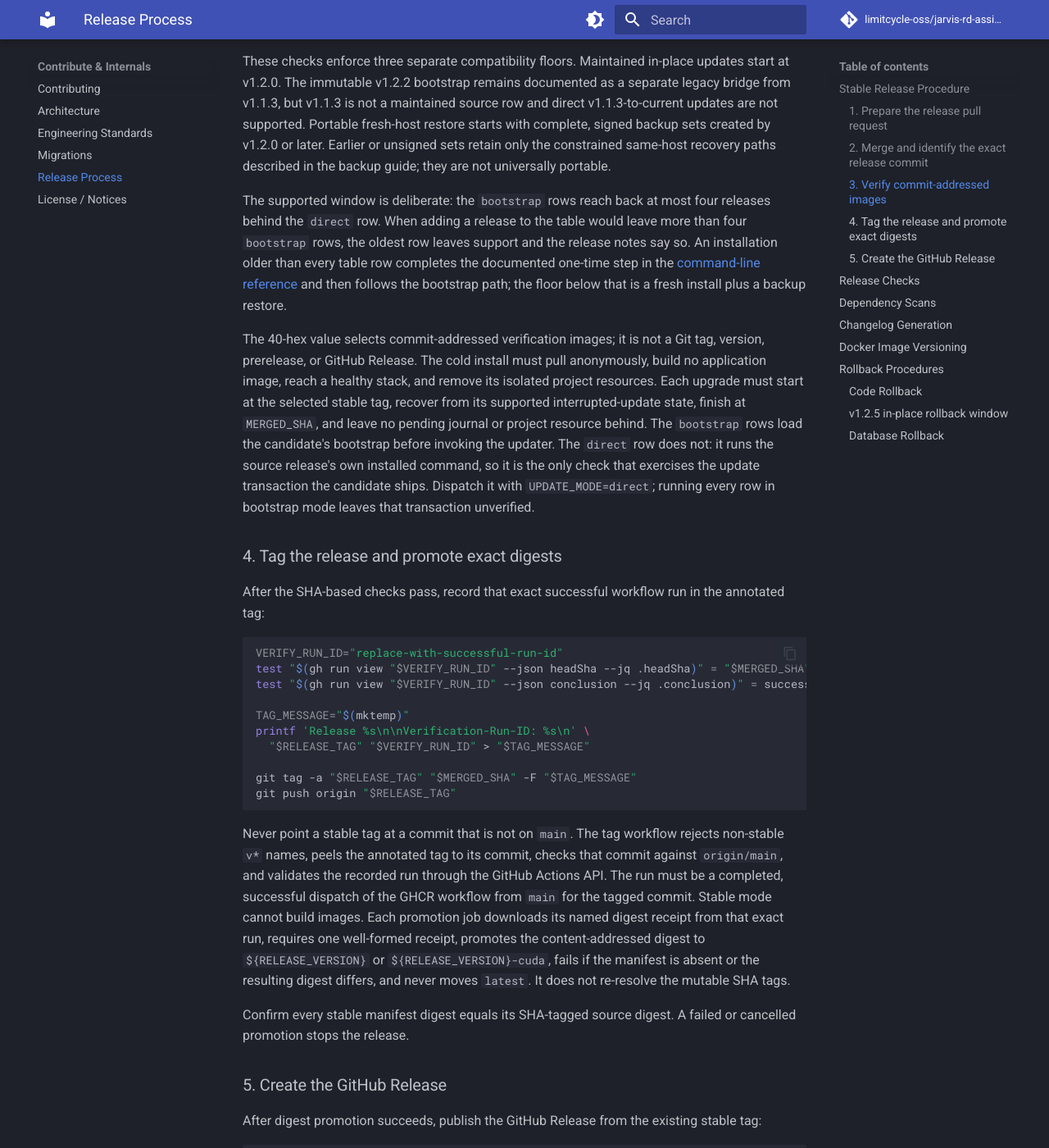
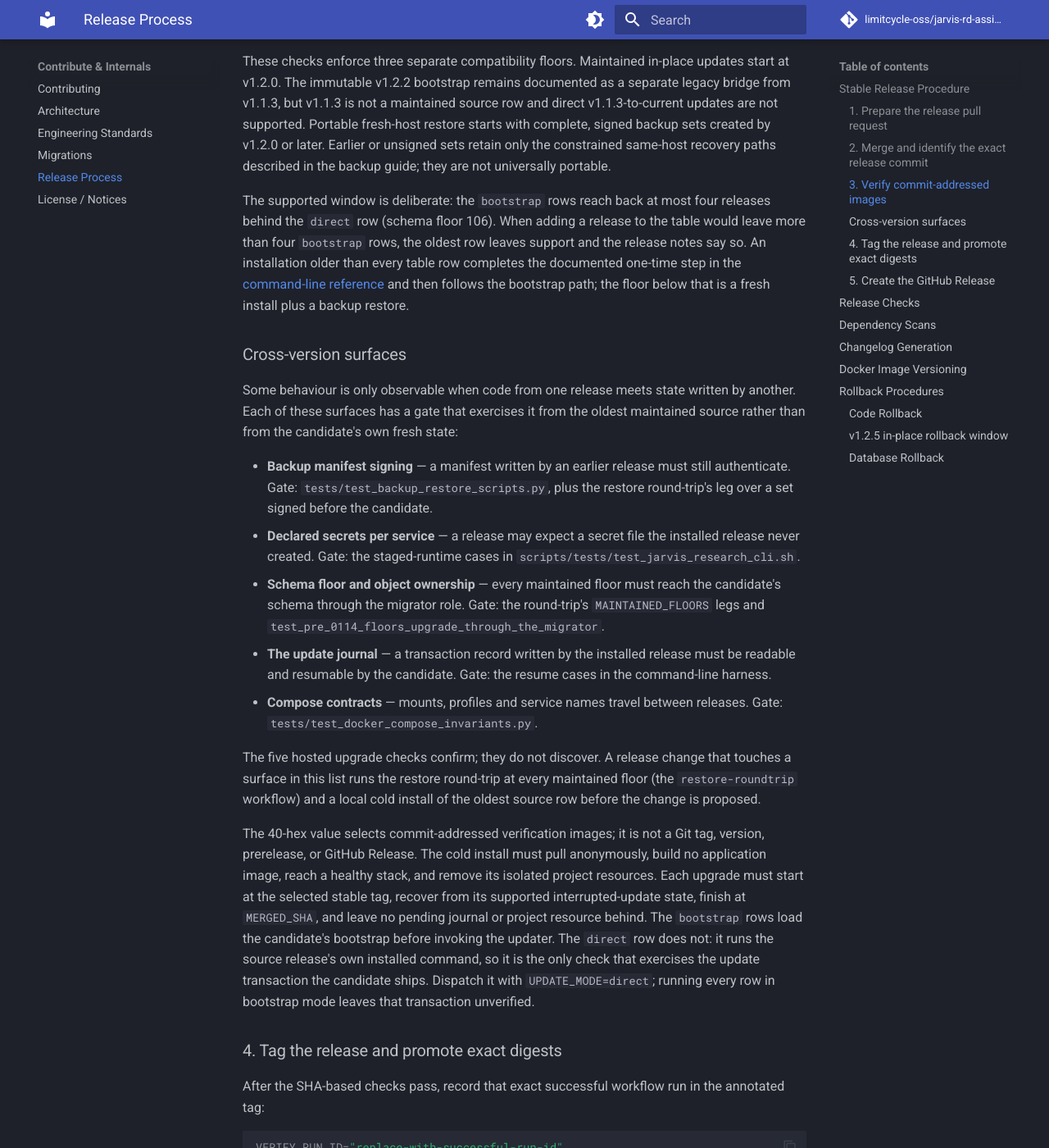
Before and after one commit to FFidan/Jarvis-RD-Assistant, an MkDocs documentation site: the page built from docs/RELEASE.md, in a window 1280 px wide and 1400 px high, scrolled down 3784 px. Shown: the whole window at 82% size. Built offline with MkDocs 1.6.1 and Material for MkDocs 9.7.7, drawn with Linux system fonts in a browser that asks for light colours; comment, search, counter and statistics services are not loaded.

Commit message:
docs(release): name the cross-version surfaces and the gate that proves each
Three published documents said an installation on v1.2.0 or v1.2.1 must first
update to v1.2.2, while the release support table lists both as sources that
update to the current release in one step through its bootstrap. Correct all
three, state the schema floor of the maintained window, and pin that floor to
the two scripts that enforce it.

Also record the surfaces that only show a defect when one release's code meets
another release's data, and the check that exercises each from the oldest
maintained source rather than from a fresh install.

Co-Authored-By: Claude <noreply@anthropic.com>

```diff
--- a/docs/RELEASE.md
+++ b/docs/RELEASE.md
@@ -182,13 +182,40 @@ unsigned sets retain only the constrained same-host recovery paths described in
 the backup guide; they are not universally portable.
 
 The supported window is deliberate: the `bootstrap` rows reach back at most
-four releases behind the `direct` row. When adding a release to the table
-would leave more than four `bootstrap` rows, the oldest row leaves support
-and the release notes say so. An installation older than every table row
+four releases behind the `direct` row (schema floor 106). When adding a release
+to the table would leave more than four `bootstrap` rows, the oldest row leaves
+support and the release notes say so. An installation older than every table row
 completes the documented one-time step in the
 [command-line reference](manual/cli.md#updating-from-a-release-before-v122)
 and then follows the bootstrap path; the floor below that is a fresh install
 plus a backup restore.
+
+### Cross-version surfaces
+
+Some behaviour is only observable when code from one release meets state written
+by another. Each of these surfaces has a gate that exercises it from the oldest
+maintained source rather than from the candidate's own fresh state:
+
+- **Backup manifest signing** — a manifest written by an earlier release must
+  still authenticate. Gate: `tests/test_backup_restore_scripts.py`, plus the
+  restore round-trip's leg over a set signed before the candidate.
+- **Declared secrets per service** — a release may expect a secret file the
+  installed release never created. Gate: the staged-runtime cases in
+  `scripts/tests/test_jarvis_research_cli.sh`.
+- **Schema floor and object ownership** — every maintained floor must reach the
+  candidate's schema through the migrator role. Gate: the round-trip's
+  `MAINTAINED_FLOORS` legs and
+  `test_pre_0114_floors_upgrade_through_the_migrator`.
+- **The update journal** — a transaction record written by the installed release
+  must be readable and resumable by the candidate. Gate: the resume cases in the
+  command-line harness.
+- **Compose contracts** — mounts, profiles and service names travel between
+  releases. Gate: `tests/test_docker_compose_invariants.py`.
+
+The five hosted upgrade checks confirm; they do not discover. A release change
+that touches a surface in this list runs the restore round-trip at every
+maintained floor (the `restore-roundtrip` workflow) and a local cold install of
+the oldest source row before the change is proposed.
 
 The 40-hex value selects commit-addressed verification images; it is not a Git
 tag, version, prerelease, or GitHub Release. The cold install must pull
```
Also changed, not shown: README.md (+4 -4 lines), docs/DEPLOYMENT.md (+5 -4 lines), docs/known-residual-risks.md (+32 -1 lines), docs/manual/cli.md (+9 -5 lines), 1 other file.
